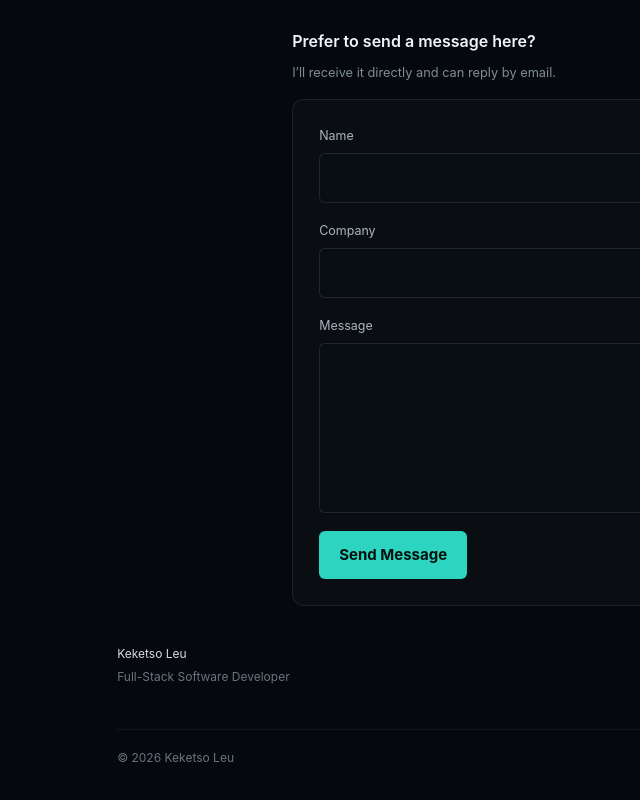
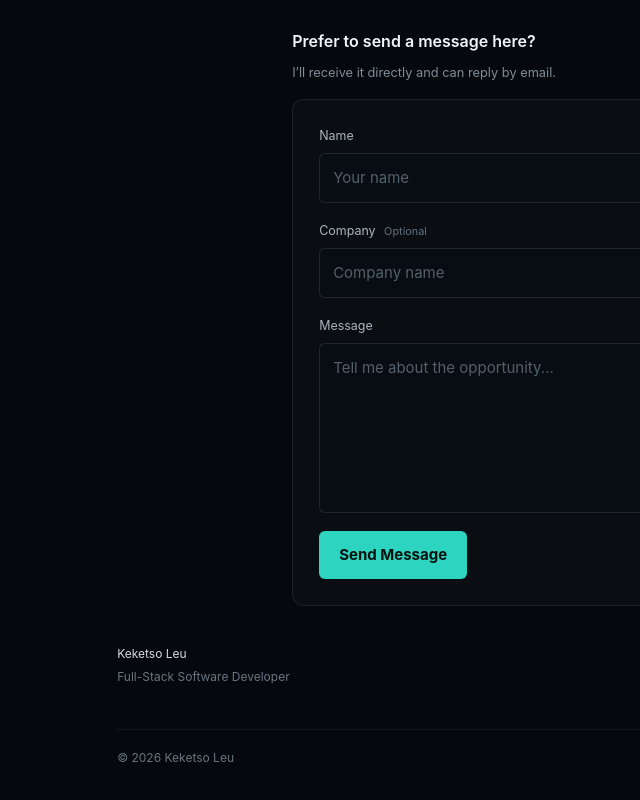
Before and after one commit to keketsoleu25/recruiter-magnet, a Vue app: page / in a window 1280 px wide. Shown: the part 4040-4840 px from the top of the page, without its empty margins (640-1280 px from the left). Built offline with nearby package versions, Linux system fonts and the light colour scheme; the HTML template or start-up script is replaced by a standard one.

Commit message:
fix: harden recruiter contact form

```diff
--- a/src/components/ContactForm.vue
+++ b/src/components/ContactForm.vue
@@ -4,7 +4,7 @@ import { ref } from 'vue'
 /*
  * ContactForm
  * Sends recruiter messages to the serverless contact endpoint
- * and provides loading, success and error feedback.
+ * and provides clear loading, success, timeout and error feedback.
  */
 
 const name = ref('')
@@ -12,7 +12,7 @@ const email = ref('')
 const company = ref('')
 const message = ref('')
 
-// Honeypot field used to catch basic spambots.
+// Hidden honeypot field used to catch simple spambots.
 // Real users will never see or interact with this field.
 const website = ref('')
 
@@ -25,41 +25,73 @@ const submitForm = async () => {
   successMessage.value = ''
   errorMessage.value = ''
 
+  // Prevent the form from hanging forever if the API does not respond.
+  const controller = new AbortController()
+  const timeout = window.setTimeout(() => {
+    controller.abort()
+  }, 10000)
+
   try {
     const response = await fetch('/api/contact', {
       method: 'POST',
       headers: {
         'Content-Type': 'application/json',
       },
+      signal: controller.signal,
       body: JSON.stringify({
-        name: name.value,
-        email: email.value,
-        company: company.value,
-        message: message.value,
+        name: name.value.trim(),
+        email: email.value.trim(),
+        company: company.value.trim(),
+        message: message.value.trim(),
         website: website.value,
       }),
     })
 
-    const data = await response.json()
+    /*
+     * Read the body as text first.
+     * This avoids "Unexpected end of JSON input" if the server
+     * returns an empty response or a non-JSON error page.
+     */
+    const responseText = await response.text()
+
+    let data: { message?: string } = {}
+
+    if (responseText) {
+      try {
+        data = JSON.parse(responseText)
+      } catch {
+        data = {}
+      }
+    }
 
     if (!response.ok) {
-      throw new Error(data.message || 'Unable to send message.')
+      throw new Error(
+        data.message ||
+          `Unable to send message. Server returned ${response.status}.`,
+      )
     }
 
     successMessage.value =
-      'Message sent successfully. I’ll get back to you soon.'
+      data.message || 'Message sent successfully. I’ll get back to you soon.'
 
+    // Clear the visible form fields after a successful submission.
     name.value = ''
     email.value = ''
     company.value = ''
     message.value = ''
     website.value = ''
   } catch (error) {
-    errorMessage.value =
-      error instanceof Error
-        ? error.message
-        : 'Something went wrong. Please try again.'
+    if (error instanceof DOMException && error.name === 'AbortError') {
+      errorMessage.value =
+        'The request timed out. Please try again or email me directly.'
+    } else {
+      errorMessage.value =
+        error instanceof Error
+          ? error.message
+          : 'Something went wrong. Please try again.'
+    }
   } finally {
+    window.clearTimeout(timeout)
     isSubmitting.value = false
   }
 }
@@ -70,7 +102,10 @@ const submitForm = async () => {
     class="contact-form"
     @submit.prevent="submitForm"
   >
-    <!-- Hidden anti-spam field -->
+    <!--
+      Hidden anti-spam field.
+      Humans never see it, but simple bots may fill it automatically.
+    -->
     <div
       class="honeypot"
       aria-hidden="true"
@@ -95,6 +130,7 @@ const submitForm = async () => {
           v-model="name"
           type="text"
           autocomplete="name"
+          placeholder="Your name"
           required
         />
       </div>
@@ -107,19 +143,24 @@ const submitForm = async () => {
           v-model="email"
           type="email"
           autocomplete="email"
+          placeholder="you@company.com"
           required
         />
       </div>
     </div>
 
     <div class="field">
-      <label for="company">Company</label>
+      <label for="company">
+        Company
+        <span class="optional">Optional</span>
+      </label>
 
       <input
         id="company"
         v-model="company"
         type="text"
         autocomplete="organization"
+        placeholder="Company name"
       />
     </div>
 
@@ -130,6 +171,7 @@ const submitForm = async () => {
         id="message"
         v-model="message"
         rows="6"
+        placeholder="Tell me about the opportunity..."
         required
       ></textarea>
     </div>
@@ -141,10 +183,12 @@ const submitForm = async () => {
       {{ isSubmitting ? 'Sending...' : 'Send Message' }}
     </button>
 
+    <!-- Screen-reader-friendly submission feedback -->
     <p
       v-if="successMessage"
       class="form-status success"
       role="status"
+      aria-live="polite"
     >
       {{ successMessage }}
     </p>
@@ -153,6 +197,7 @@ const submitForm = async () => {
       v-if="errorMessage"
       class="form-status error"
       role="alert"
+      aria-live="assertive"
     >
       {{ errorMessage }}
     </p>
@@ -189,6 +234,13 @@ label {
   font-size: 0.78rem;
 }
 
+.optional {
+  margin-left: 5px;
+  color: #63717d;
+  font-size: 0.68rem;
+  font-weight: 400;
+}
+
 input,
 textarea {
   width: 100%;
@@ -204,16 +256,25 @@ textarea {
   outline: none;
   font: inherit;
 
-  transition: border-color 160ms ease;
+  transition:
+    border-color 160ms ease,
+    box-shadow 160ms ease;
+}
+
+input::placeholder,
+textarea::placeholder {
+  color: #53606b;
 }
 
 input:focus,
 textarea:focus {
   border-color: #2dd4bf;
+  box-shadow: 0 0 0 3px rgba(45, 212, 191, 0.08);
 }
 
 textarea {
   resize: vertical;
+  min-height: 150px;
 }
 
 button {
@@ -229,10 +290,16 @@ button {
 
   font-weight: 700;
   cursor: pointer;
+
+  transition:
+    filter 160ms ease,
+    transform 160ms ease,
+    opacity 160ms ease;
 }
 
 button:hover:not(:disabled) {
-  filter: brightness(1.05);
+  filter: brightness(1.06);
+  transform: translateY(-1px);
 }
 
 button:disabled {
@@ -243,22 +310,41 @@ button:disabled {
 .honeypot {
   position: absolute;
   left: -9999px;
+  width: 1px;
+  height: 1px;
+  overflow: hidden;
 }
 
 .form-status {
   margin: 0;
+
+  padding: 10px 12px;
+
+  border-radius: 6px;
+
   font-size: 0.82rem;
+  line-height: 1.5;
 }
 
 .success {
   color: #5eead4;
+
+  background: rgba(45, 212, 191, 0.07);
+  border: 1px solid rgba(45, 212, 191, 0.18);
 }
 
 .error {
   color: #fca5a5;
+
+  background: rgba(252, 165, 165, 0.06);
+  border: 1px solid rgba(252, 165, 165, 0.16);
 }
 
 @media (max-width: 600px) {
+  .contact-form {
+    padding: 20px;
+  }
+
   .form-row {
     grid-template-columns: 1fr;
   }
```
